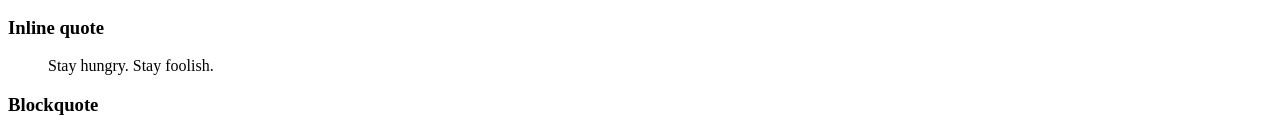
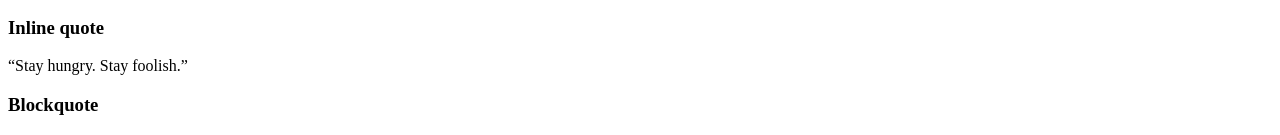
Before and after one commit to PhYdrogen/holbertonschool-web_front_end, a plain HTML site: page html_advanced/30-styleguide.html in a window 1280 px wide. Shown: the part 792-927 px from the top of the page. Drawn offline with Linux system fonts and the light colour scheme.

Commit message:
Inline quote is <q>

```diff
--- a/html_advanced/30-styleguide.html
+++ b/html_advanced/30-styleguide.html
@@ -69,7 +69,7 @@
                         </header>
                         <div>
                             <h3>Inline quote</h3>
-                            <blockquote><p>Stay hungry. Stay foolish.</p></blockquote>
+                            <q>Stay hungry. Stay foolish.</q>
                         </div>
                         <div>
                             <h3>Blockquote</h3>
```
